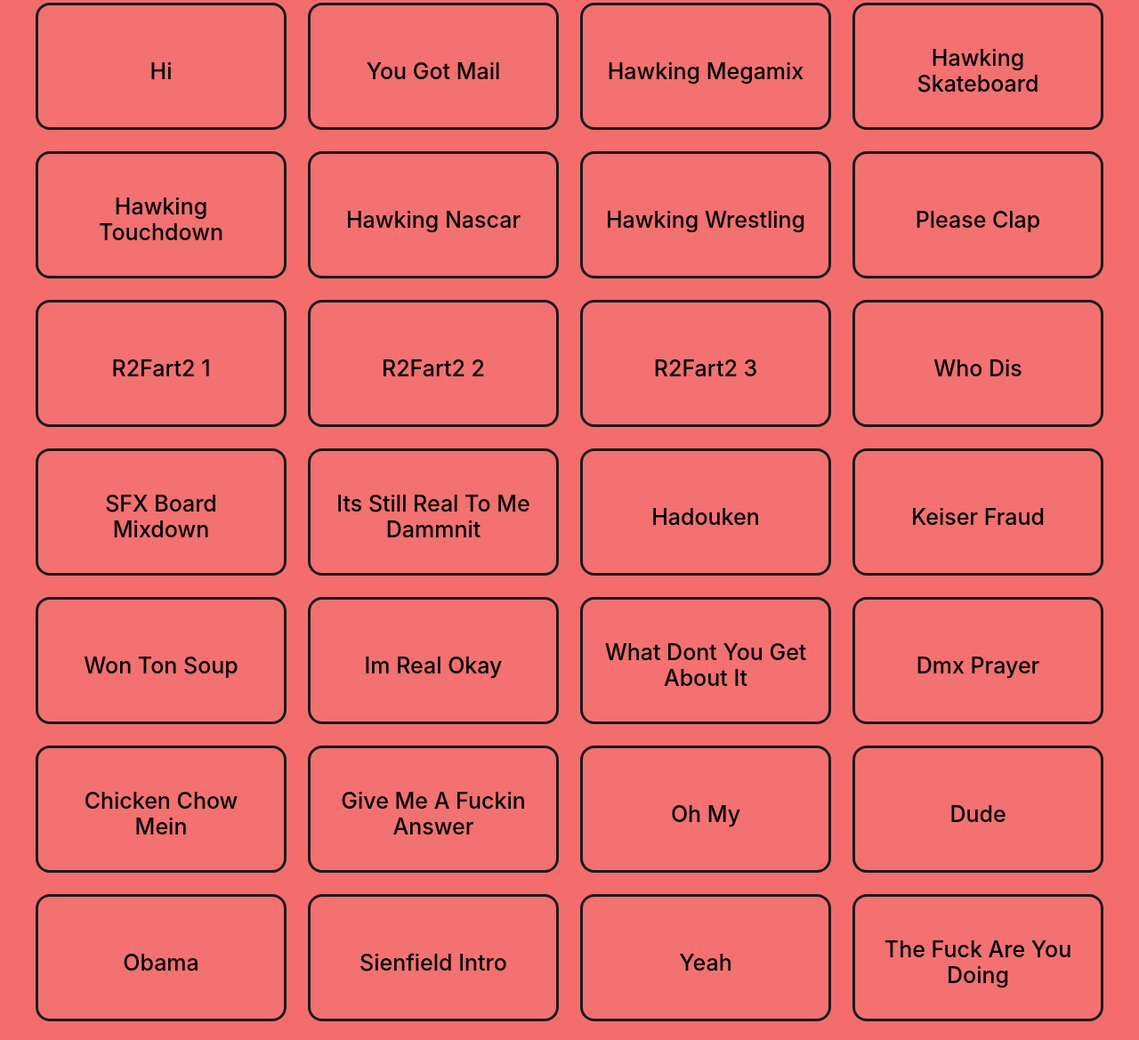
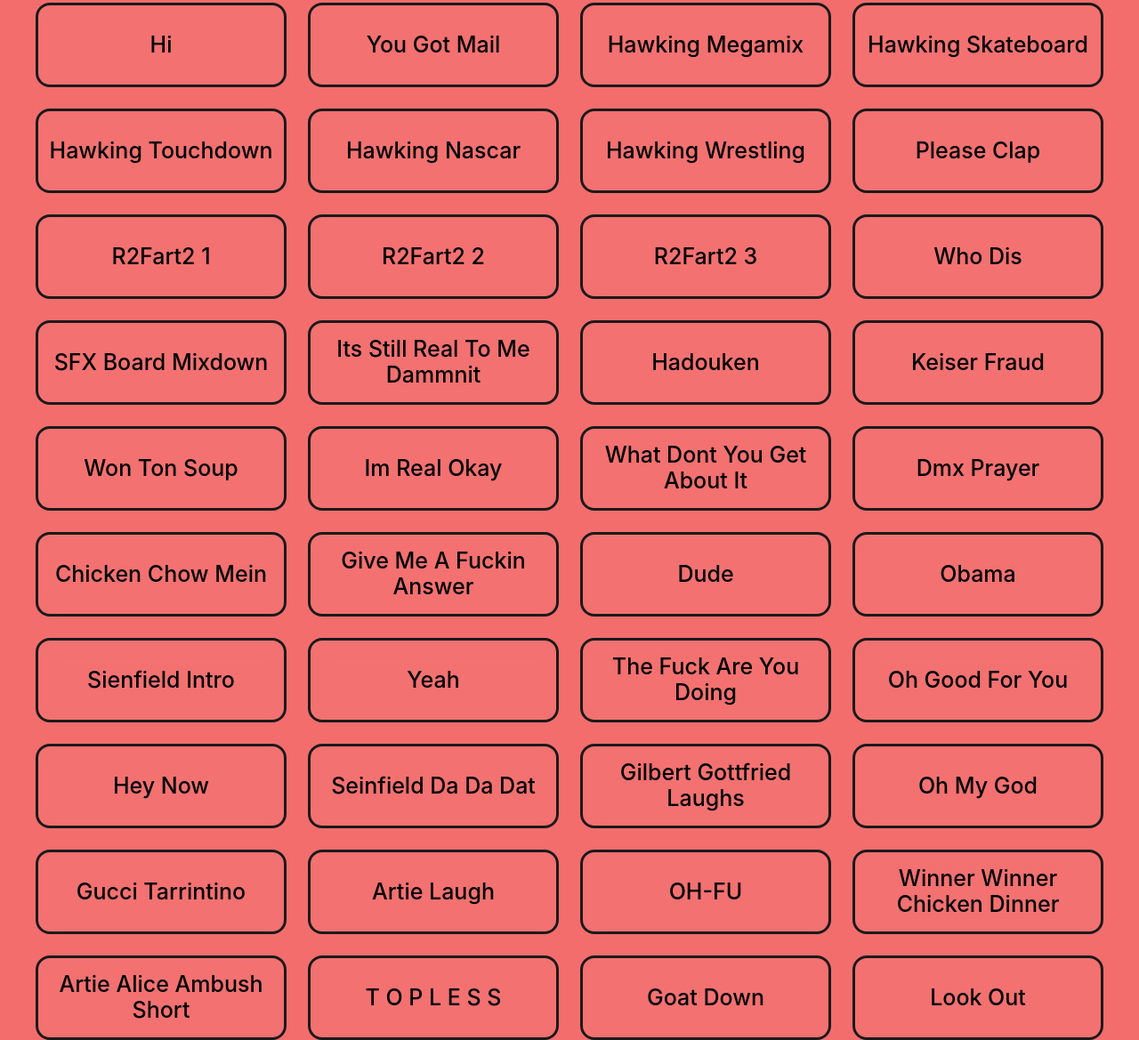
Before and after one commit to telagraphic/sfx-board, a plain HTML site: page index.html in a window 1280 px wide. Shown: the part 157-1326 px from the top of the page at 89% size. Drawn offline with nearby package versions, Linux system fonts and the light colour scheme.

Commit message:
Removed some clips

```diff
--- a/script.js
+++ b/script.js
@@ -3,7 +3,7 @@
     this.sounds = {};
     this.currentSound = null;
     this.soundBoard = document.getElementById("soundBoard");
-    this.soundClipsPath = "https://sfx-board.b-cdn.net/"
+    this.soundClipsPath = "https://sfx-board.b-cdn.net/";
 
     // Increase Howler's HTML5 audio pool size to handle more concurrent sounds
     Howler.html5PoolSize = 32;
@@ -14,7 +14,7 @@
     this.soundBoard.style.gap = "24px";
     this.soundBoard.style.maxWidth = "1200px";
     this.soundBoard.style.margin = "0 auto";
-    this.soundBoard.style.padding = "40px 20px";
+    this.soundBoard.style.padding = "";
 
     this.soundClips = [];
     this.audioContextUnlocked = false;
@@ -70,11 +70,7 @@
       soundClip.className = "sound-clip";
 
       soundClip.innerHTML = `
-                <i class="fas fa-waveform"></i>
                 <span class="clip-name">${clip.name}</span>
-                <span class="loop-indicator">
-                    <i class="fas fa-repeat"></i>
-                </span>
             `;
 
       soundClip.addEventListener("click", (e) =>
--- a/soundclips.json
+++ b/soundclips.json
@@ -89,10 +89,6 @@
       "file": "give-me-a-fuckin-answer.mp3"
     },
     {
-      "name": "Oh My",
-      "file": "oh-my.mp3"
-    },
-    {
       "name": "Dude",
       "file": "dude.mp3"
     },
@@ -153,10 +149,6 @@
       "file": "artie-alice-ambush-short.mp3"
     },
     {
-      "name": "308100",
-      "file": "308100.mp3"
-    },
-    {
       "name": "T O P L E S S",
       "file": "t-o-p-l-e-s-s.mp3"
     },
--- a/styles.css
+++ b/styles.css
@@ -25,7 +25,7 @@
     backdrop-filter: blur(10px);
     border: 3px solid #1a1a1a;
     border-radius: 1rem;
-    padding: 1.5rem;
+    padding: 0 .5rem;
     transition: all 0.3s ease;
     cursor: pointer;
     position: relative;
```
